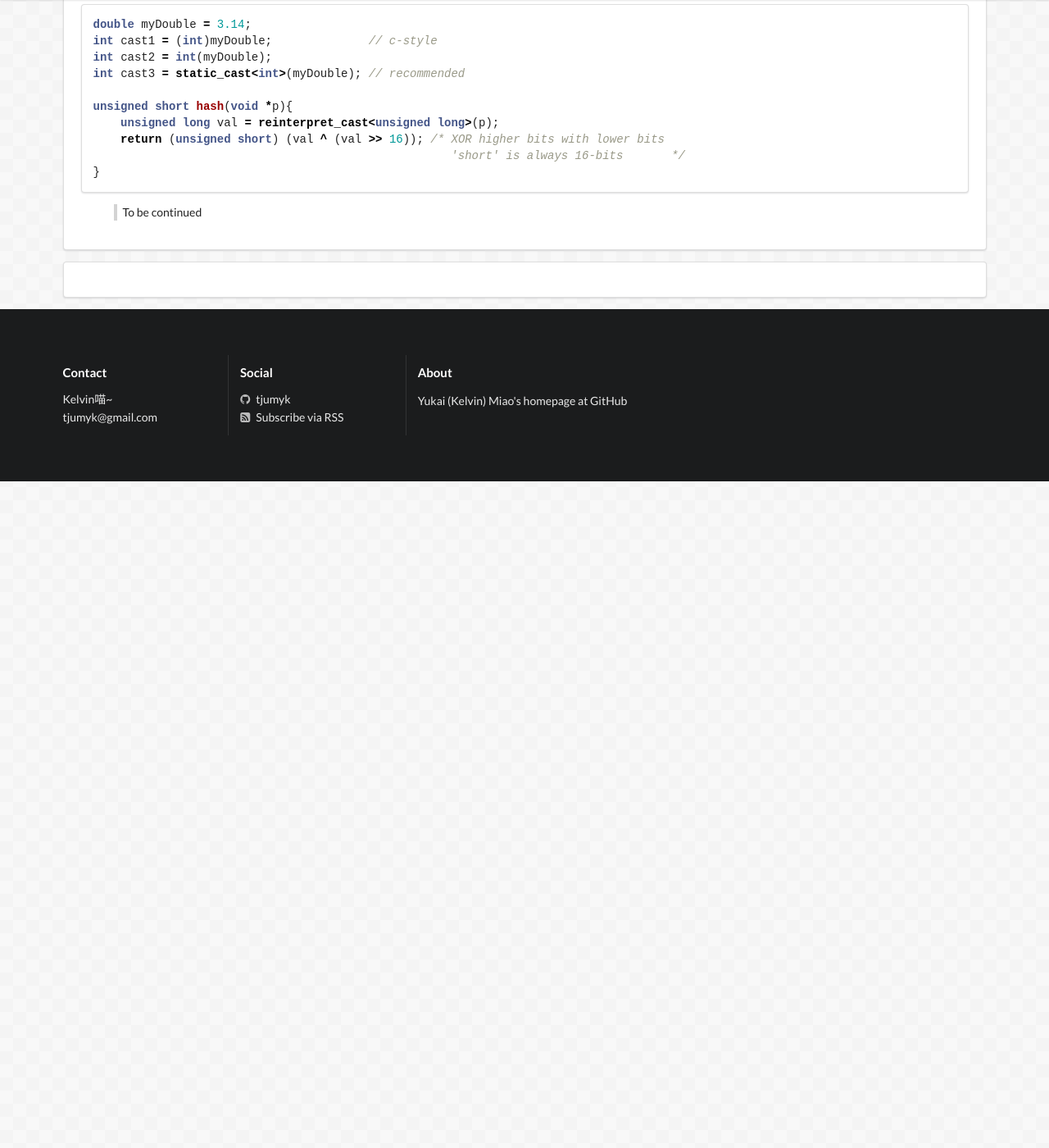
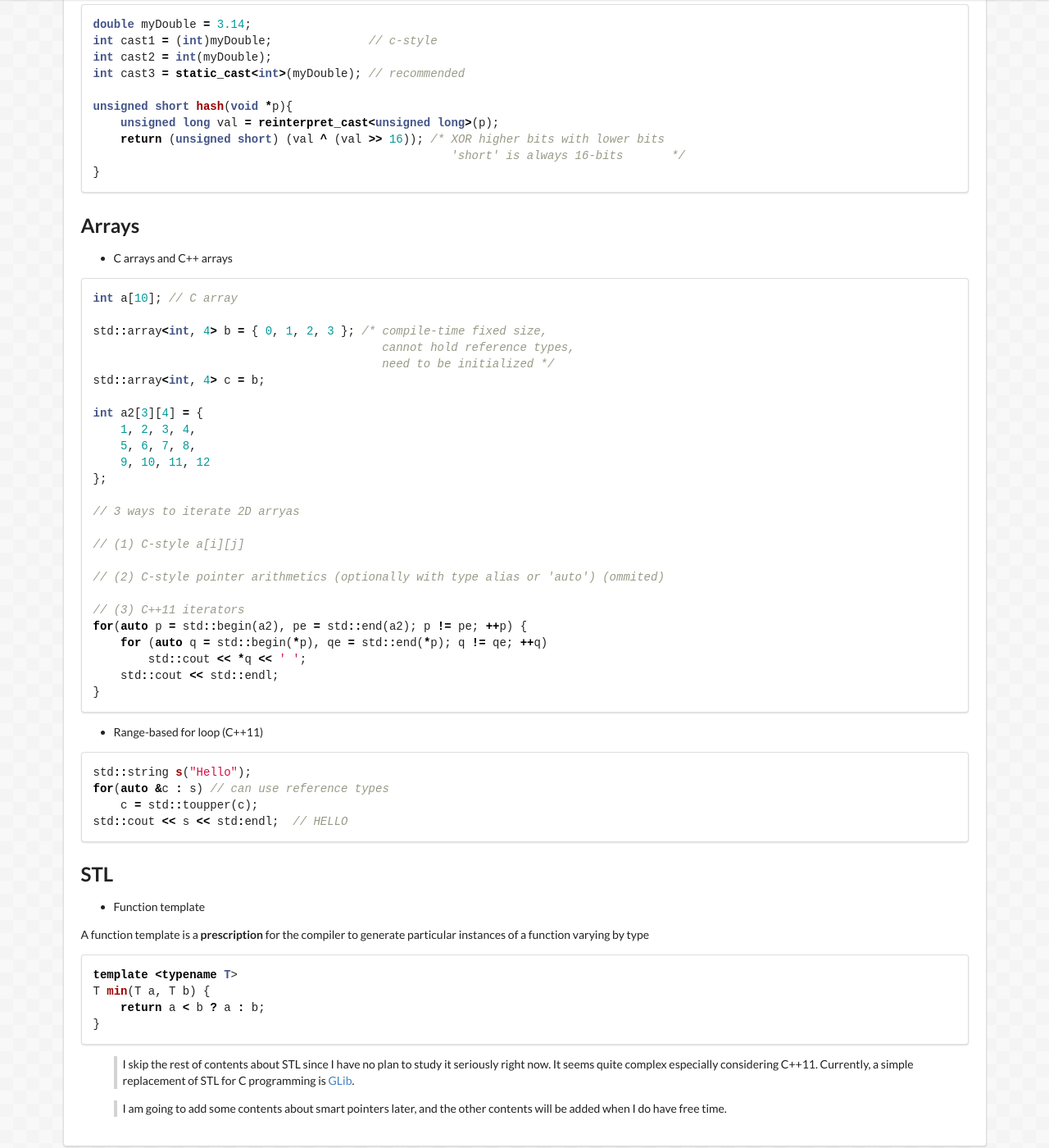
Before and after one commit to tjumyk/tjumyk.github.io, a Jekyll site: the page built from _posts/2017-10-11-cxx-review.md, in a window 1280 px wide and 1400 px high, scrolled down 7502 px. Shown: the whole window at 82% size. Built offline with Jekyll 4.4.1, drawn with Linux system fonts in a browser that asks for light colours; comment, search, counter and statistics services are not loaded; before the commit the page ends 8089 px from its top, so only the background shows below that.

Commit message:
add a few points

````diff
--- a/_posts/2017-10-11-cxx-review.md
+++ b/_posts/2017-10-11-cxx-review.md
@@ -390,4 +390,61 @@ unsigned short hash(void *p){
 }
 ```
 
-> To be continued
+## Arrays
+
+* C arrays and C++ arrays
+
+```cpp
+int a[10]; // C array
+
+std::array<int, 4> b = { 0, 1, 2, 3 }; /* compile-time fixed size,
+                                          cannot hold reference types,
+                                          need to be initialized */
+std::array<int, 4> c = b;
+
+int a2[3][4] = {
+    1, 2, 3, 4,
+    5, 6, 7, 8,
+    9, 10, 11, 12
+};
+
+// 3 ways to iterate 2D arryas
+
+// (1) C-style a[i][j]
+
+// (2) C-style pointer arithmetics (optionally with type alias or 'auto') (ommited)
+
+// (3) C++11 iterators
+for(auto p = std::begin(a2), pe = std::end(a2); p != pe; ++p) {
+    for (auto q = std::begin(*p), qe = std::end(*p); q != qe; ++q)
+        std::cout << *q << ' ';
+    std::cout << std::endl;
+}
+```
+
+* Range-based for loop (C++11)
+
+```cpp
+std::string s("Hello");
+for(auto &c : s) // can use reference types
+    c = std::toupper(c);
+std::cout << s << std:endl;  // HELLO
+```
+
+## STL
+
+* Function template
+
+A function template is a **prescription** for the compiler to generate particular instances of a function varying by type
+
+```cpp
+template <typename T>
+T min(T a, T b) {
+    return a < b ? a : b;
+}
+```
+
+> I skip the rest of contents about STL since I have no plan to study it seriously right now. It seems quite complex
+> especially considering C++11. Currently, a simple replacement of STL for C programming is [GLib](https://developer.gnome.org/glib/).
+
+> I am going to add some contents about smart pointers later, and the other contents will be added when I do have free time.
````
